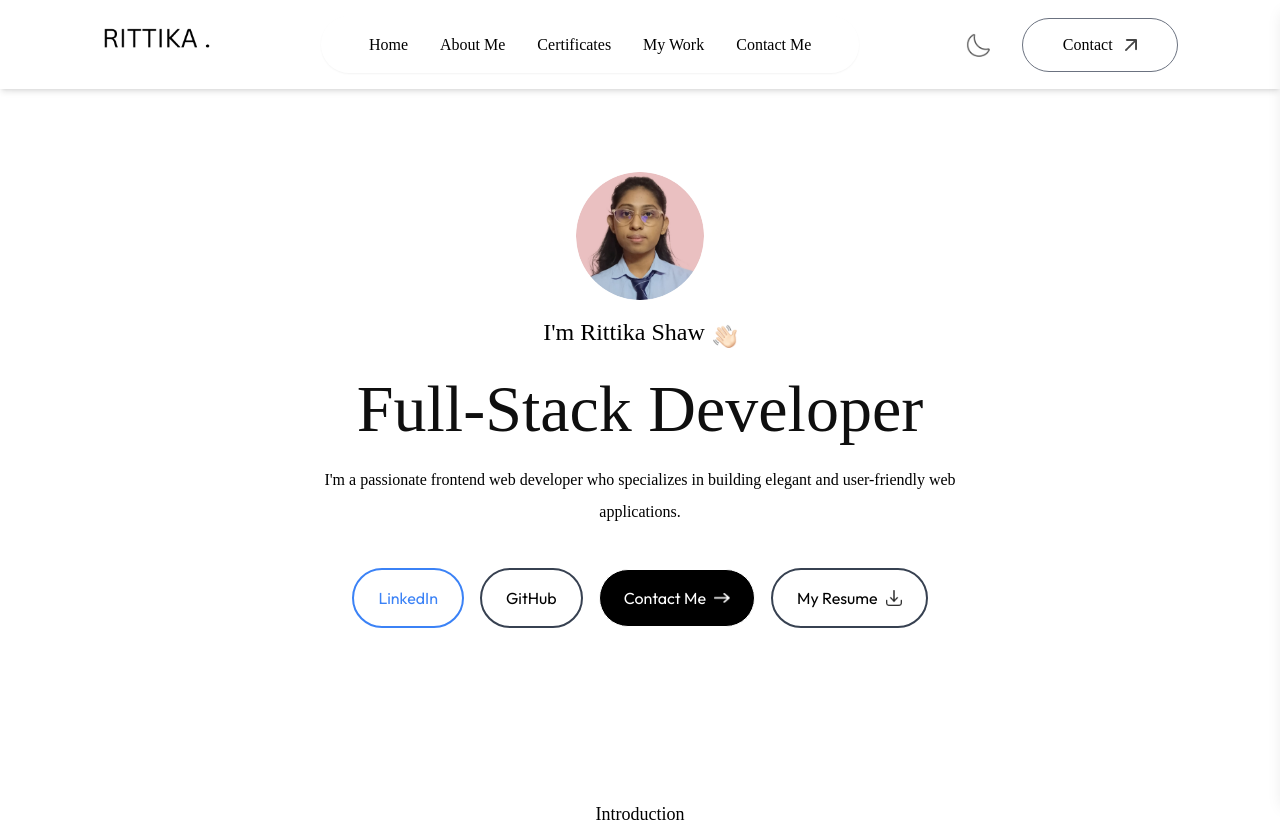
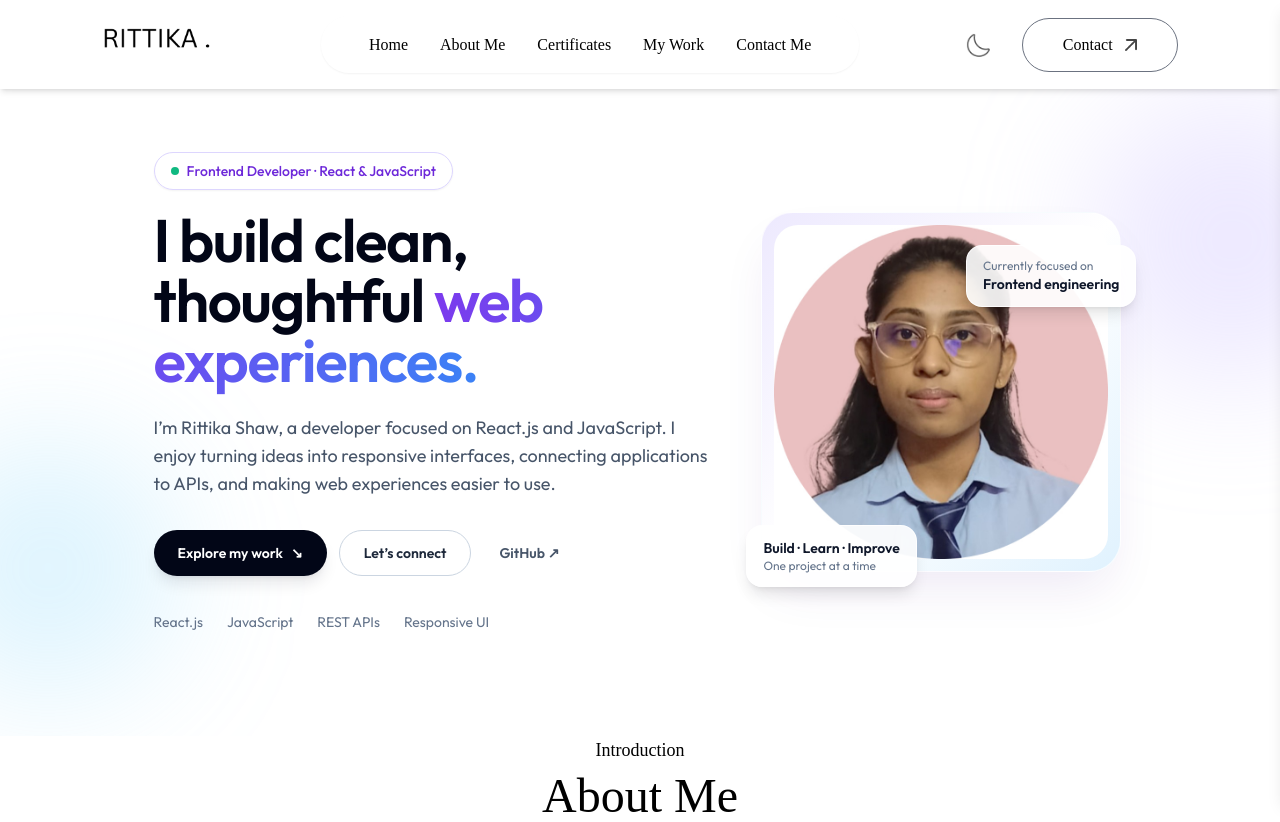
Before and after one commit to rittika-04/Portfolio, a Next.js app: page / in a window 1280 px wide. Shown: the top 822 px of the page. Built offline with nearby package versions, Linux system fonts and the light colour scheme; a web font is replaced by a local one.

Commit message:
Refresh portfolio hero for frontend developer positioning

```diff
--- a/app/components/Header.jsx
+++ b/app/components/Header.jsx
@@ -1,149 +1,84 @@
-import React, { useState, useEffect } from "react";
+import React from "react";
 import Image from "next/image";
-import { motion, AnimatePresence } from "framer-motion";
+import { motion } from "framer-motion";
 import { assets } from "@/assets/assets";
 
-// Updated roles based on resume
-const roles = [
-  "Full-Stack Developer",
-  "Tech Innovator & Problem Solver"
-];
+const Header = () => {
+  return (
+    <section
+      id="top"
+      className="relative flex min-h-[92vh] scroll-mt-24 items-center overflow-hidden px-6 pb-16 pt-28 sm:px-10 lg:px-[12%]"
+    >
+      <div aria-hidden="true" className="pointer-events-none absolute -right-24 top-24 h-72 w-72 rounded-full bg-violet-300/30 blur-3xl dark:bg-violet-700/20" />
+      <div aria-hidden="true" className="pointer-events-none absolute -left-20 bottom-10 h-64 w-64 rounded-full bg-sky-300/25 blur-3xl dark:bg-sky-700/15" />
 
-const Header = () => {
-  const [index, setIndex] = useState(0);
+      <div className="relative mx-auto grid w-full max-w-6xl items-center gap-12 md:grid-cols-[1.2fr_0.8fr]">
+        <motion.div
+          initial={{ opacity: 0, y: 24 }}
+          animate={{ opacity: 1, y: 0 }}
+          transition={{ duration: 0.65 }}
+          className="order-2 text-center md:order-1 md:text-left"
+        >
+          <p className="mb-5 inline-flex items-center gap-2 rounded-full border border-violet-200 bg-white/80 px-4 py-2 text-sm font-medium text-violet-700 shadow-sm dark:border-violet-400/20 dark:bg-white/5 dark:text-violet-200">
+            <span className="h-2 w-2 rounded-full bg-emerald-500" />
+            Frontend Developer · React & JavaScript
+          </p>
 
-  useEffect(() => {
-    const interval = setInterval(() => {
-      setIndex((prev) => (prev + 1) % roles.length);
-    }, 2500); // Change text every 2.5 seconds
+          <h1 className="max-w-3xl text-4xl font-semibold leading-tight tracking-tight text-slate-950 dark:text-white sm:text-5xl lg:text-6xl">
+            I build clean, thoughtful{" "}
+            <span className="bg-gradient-to-r from-violet-600 to-blue-500 bg-clip-text text-transparent">
+              web experiences.
+            </span>
+          </h1>
 
-    return () => clearInterval(interval);
-  }, []);
+          <p className="mx-auto mt-6 max-w-2xl text-base leading-8 text-slate-600 dark:text-slate-300 sm:text-lg md:mx-0">
+            I’m Rittika Shaw, a developer focused on React.js and JavaScript. I enjoy turning ideas into responsive interfaces, connecting applications to APIs, and making web experiences easier to use.
+          </p>
 
-  return (
-    <div className="w-11/12 max-w-3xl text-center mx-auto h-screen flex flex-col items-center justify-center gap-4">
-      {/* Profile Image */}
-      <motion.div
-        initial={{ scale: 0 }}
-        whileInView={{ scale: 1 }}
-        transition={{ duration: 0.8, type: "spring", stiffness: 100 }}
-      >
-        <Image
-          src={assets.profile_img}
-          alt="Profile Image"
-          width={128}
-          height={128}
-          className="rounded-full"
-        />
-      </motion.div>
+          <div className="mt-8 flex flex-wrap justify-center gap-3 md:justify-start">
+            <a href="#mywork" className="inline-flex items-center justify-center rounded-full bg-slate-950 px-6 py-3 text-sm font-semibold text-white shadow-lg shadow-slate-900/10 transition hover:-translate-y-0.5 hover:bg-violet-700 dark:bg-white dark:text-slate-950 dark:hover:bg-violet-200">
+              Explore my work <span aria-hidden="true" className="ml-2">↘</span>
+            </a>
+            <a href="#contactme" className="inline-flex items-center justify-center rounded-full border border-slate-300 bg-white/70 px-6 py-3 text-sm font-semibold text-slate-800 transition hover:-translate-y-0.5 hover:border-violet-400 dark:border-white/20 dark:bg-white/5 dark:text-white">
+              Let’s connect
+            </a>
+            <a href="https://github.com/rittika-04" target="_blank" rel="noopener noreferrer" className="inline-flex items-center justify-center rounded-full px-4 py-3 text-sm font-semibold text-slate-600 transition hover:text-violet-700 dark:text-slate-300 dark:hover:text-violet-200">
+              GitHub ↗
+            </a>
+          </div>
 
-      {/* Intro */}
-      <motion.h3
-        initial={{ y: -20, opacity: 0 }}
-        whileInView={{ y: 0, opacity: 1 }}
-        transition={{ duration: 0.6, delay: 0.3 }}
-        className="flex justify-center md:justify-start items-end gap-2 text-xl md:text-2xl mb-3 font-Ovo"
-      >
-        I'm Rittika Shaw
-        <Image
-          src={assets.hand_icon}
-          alt="Hand Icon"
-          width={24}
-          height={24}
-        />
-      </motion.h3>
+          <div className="mt-9 flex flex-wrap justify-center gap-x-6 gap-y-2 text-sm text-slate-500 dark:text-slate-400 md:justify-start">
+            <span>React.js</span><span>JavaScript</span><span>REST APIs</span><span>Responsive UI</span>
+          </div>
+        </motion.div>
 
-      {/* Title with Appear-Disappear Animation */}
-      <div className="h-16 flex items-center justify-center">
-        <AnimatePresence mode="wait">
-          <motion.h1
-            key={roles[index]}
-            initial={{ opacity: 0, y: 20 }}
-            animate={{ opacity: 1, y: 0 }}
-            exit={{ opacity: 0, y: -20 }}
-            transition={{ duration: 0.8 }}
-            className="text-3xl sm:text-6xl lg:text-[66px] font-Ovo"
-          >
-            {roles[index]}
-          </motion.h1>
-        </AnimatePresence>
+        <motion.div
+          initial={{ opacity: 0, scale: 0.94 }}
+          animate={{ opacity: 1, scale: 1 }}
+          transition={{ duration: 0.7, delay: 0.15 }}
+          className="order-1 mx-auto w-full max-w-[300px] md:order-2 md:max-w-[360px]"
+        >
+          <div className="relative rounded-[2rem] border border-white/70 bg-gradient-to-br from-violet-100 via-white to-sky-100 p-3 shadow-2xl shadow-violet-900/10 dark:border-white/10 dark:from-violet-900/30 dark:via-slate-900 dark:to-sky-900/30">
+            <div className="absolute -right-4 top-8 rounded-2xl border border-white/80 bg-white/90 px-4 py-3 shadow-lg dark:border-white/10 dark:bg-slate-900/90">
+              <p className="text-xs text-slate-500 dark:text-slate-400">Currently focused on</p>
+              <p className="text-sm font-semibold text-slate-900 dark:text-white">Frontend engineering</p>
+            </div>
+            <Image
+              src={assets.profile_img}
+              alt="Portrait of Rittika Shaw"
+              width={420}
+              height={420}
+              priority
+              className="aspect-square w-full rounded-[1.5rem] object-cover"
+            />
+            <div className="absolute -bottom-4 -left-4 rounded-2xl border border-white/80 bg-white/90 px-4 py-3 shadow-lg dark:border-white/10 dark:bg-slate-900/90">
+              <p className="text-sm font-semibold text-slate-900 dark:text-white">Build · Learn · Improve</p>
+              <p className="text-xs text-slate-500 dark:text-slate-400">One project at a time</p>
+            </div>
+          </div>
+        </motion.div>
       </div>
-
-      {/* Description */}
-      <motion.p
-        initial={{ opacity: 0 }}
-        whileInView={{ opacity: 1 }}
-        transition={{ duration: 0.6, delay: 0.7 }}
-        className="max-w-2xl mx-auto font-Ovo text-white-700 mt-2"
-      >
-        I'm a passionate frontend web developer who specializes in building elegant and user-friendly web applications.
-      </motion.p>
-
-      {/* Buttons Section */}
-      <div className="flex flex-wrap items-center justify-center gap-4 mt-6">
-        {/* LinkedIn Button */}
-        <motion.a
-          initial={{ y: 30, opacity: 0 }}
-          whileInView={{ y: 0, opacity: 1 }}
-          transition={{ duration: 0.6, delay: 1 }}
-          href="https://www.linkedin.com/in/rittika-shaw-41454023b/"
-          target="_blank"
-          rel="noopener noreferrer"
-          className="px-6 py-3 border-2 border-blue-500 text-blue-500 rounded-full hover:bg-blue-500 hover:text-white transition duration-300"
-        >
-          LinkedIn
-        </motion.a>
-
-        {/* GitHub Button */}
-        <motion.a
-          initial={{ y: 30, opacity: 0 }}
-          whileInView={{ y: 0, opacity: 1 }}
-          transition={{ duration: 0.6, delay: 1.2 }}
-          href="https://github.com/rittika-04"
-          target="_blank"
-          rel="noopener noreferrer"
-          className="px-6 py-3 border-2 border-gray-700 rounded-full flex items-center gap-2 hover:border-black transition duration-300"
-        >
-          GitHub
-        </motion.a>
-
-        {/* Contact Me */}
-        <motion.a
-          initial={{ y: 30, opacity: 0 }}
-          whileInView={{ y: 0, opacity: 1 }}
-          transition={{ duration: 0.6, delay: 1.4 }}
-          href="#contact"
-          className="px-6 py-3 border border-white bg-black text-white rounded-full flex items-center gap-2 hover:bg-gray-800 transition duration-300"
-        >
-          Contact Me
-          <Image
-            src={assets.right_arrow_white}
-            alt="Arrow Icon"
-            width={16}
-            height={16}
-          />
-        </motion.a>
-
-        {/* My Resume */}
-        <motion.a
-          initial={{ y: 30, opacity: 0 }}
-          whileInView={{ y: 0, opacity: 1 }}
-          transition={{ duration: 0.6, delay: 1.6 }}
-          href="/Rittika Shaw_Resume.pdf"
-          download="Rittika_Shaw_Resume.pdf"
-          className="px-6 py-3 border-2 border-gray-700 rounded-full flex items-center gap-2 hover:border-black transition duration-300"
-        >
-          My Resume
-          <Image
-            src={assets.download_icon}
-            alt="Download Icon"
-            width={16}
-            height={16}
-            className="w-4"
-          />
-        </motion.a>
-      </div>
-    </div>
+    </section>
   );
 };
 
```
